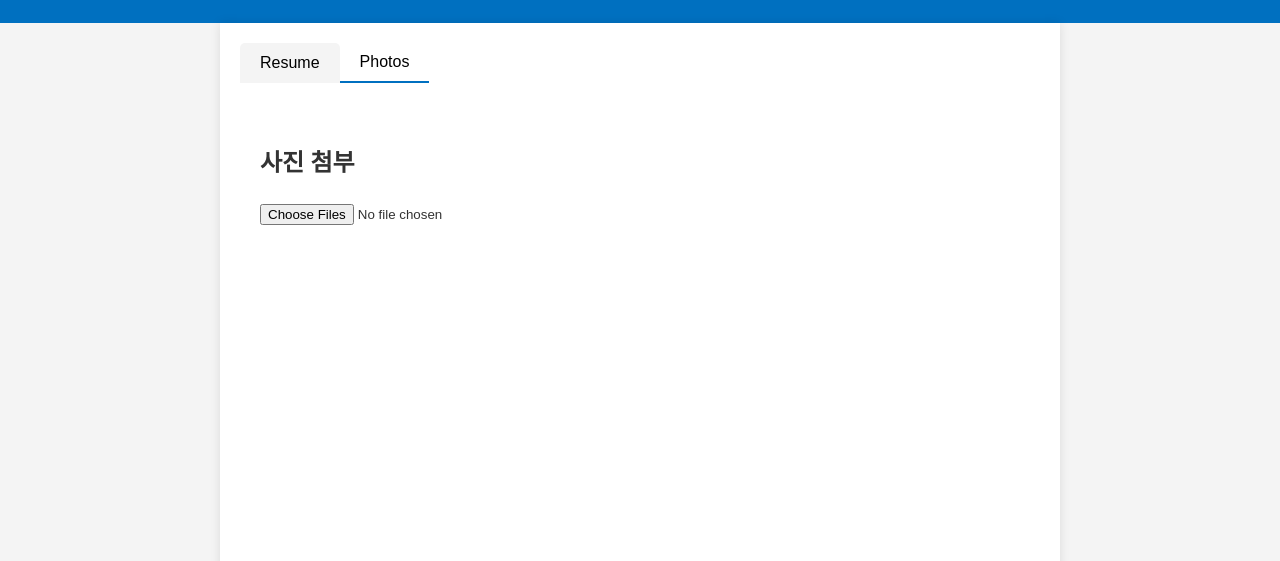
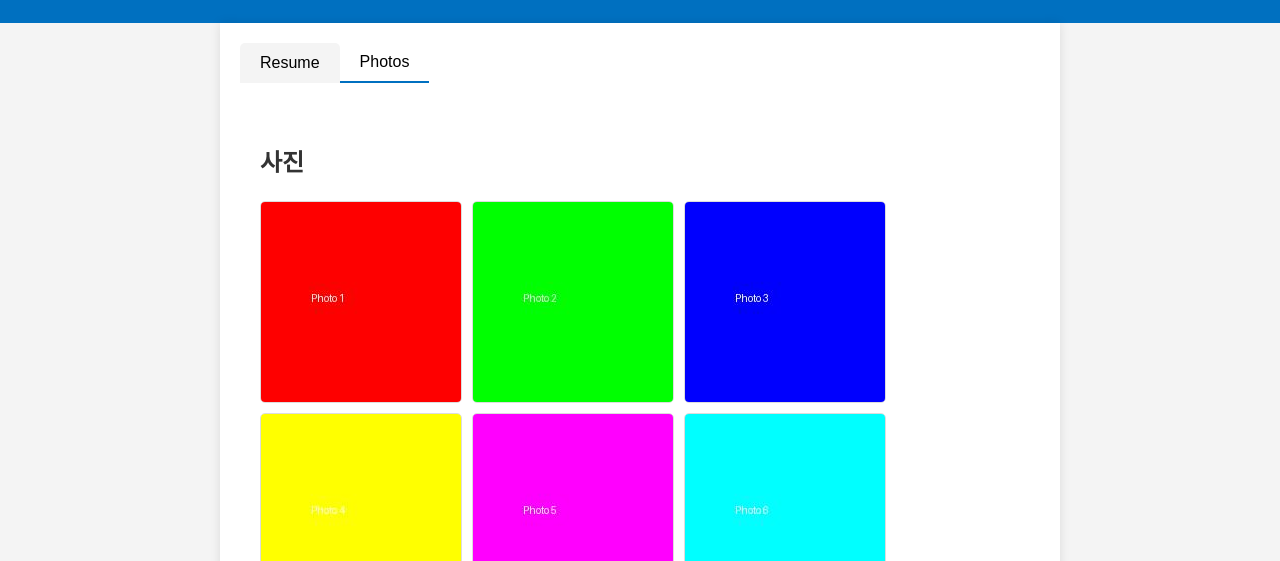
Before and after one commit to JS240784/Home, a plain HTML site: page index.html in a window 1280 px wide. Both pictures are taken after a click on the button "Photos". Shown: the part 239-800 px from the top of the page. Drawn offline with Linux system fonts and the light colour scheme.

Commit message:
Remove file upload and add 9 sample photos

```diff
--- a/index.html
+++ b/index.html
@@ -163,8 +163,7 @@
             </section>
         </div>
         <div id="photos" class="tab-content">
-            <h2>사진 첨부</h2>
-            <input type="file" id="photo-input" multiple accept="image/*">
+            <h2>사진</h2>
             <div id="preview"></div>
         </div>
     </div>
@@ -186,22 +185,15 @@
         }
 
         // Photo preview functionality
-        document.getElementById('photo-input').addEventListener('change', function(event) {
+        window.addEventListener('DOMContentLoaded', function() {
             const preview = document.getElementById('preview');
-            preview.innerHTML = ''; // Clear previous previews
+            const photoCount = 9;
 
-            const files = event.target.files;
-            for (let i = 0; i < files.length; i++) {
-                const file = files[i];
-                if (file.type.startsWith('image/')) {
-                    const reader = new FileReader();
-                    reader.onload = function(e) {
-                        const img = document.createElement('img');
-                        img.src = e.target.result;
-                        preview.appendChild(img);
-                    };
-                    reader.readAsDataURL(file);
-                }
+            for (let i = 1; i <= photoCount; i++) {
+                const img = document.createElement('img');
+                img.src = `pic(${i}).jpg`;
+                img.alt = `Photo ${i}`;
+                preview.appendChild(img);
             }
         });
     </script>
```
Also changed, not shown: pic(1).jpg (added), pic(2).jpg (added), pic(3).jpg (added), pic(4).jpg (added), pic(5).jpg (added), pic(6).jpg (added), pic(7).jpg (added), pic(8).jpg (added), pic(9).jpg (added), 9 other files.
